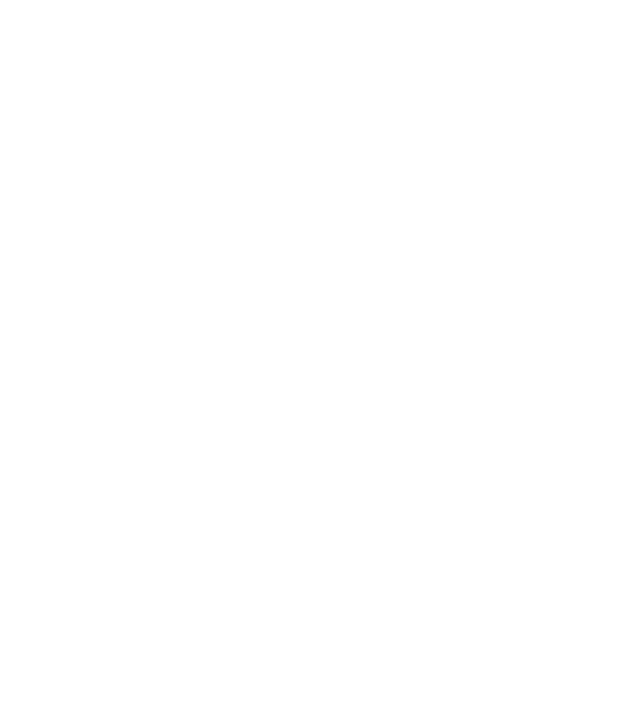
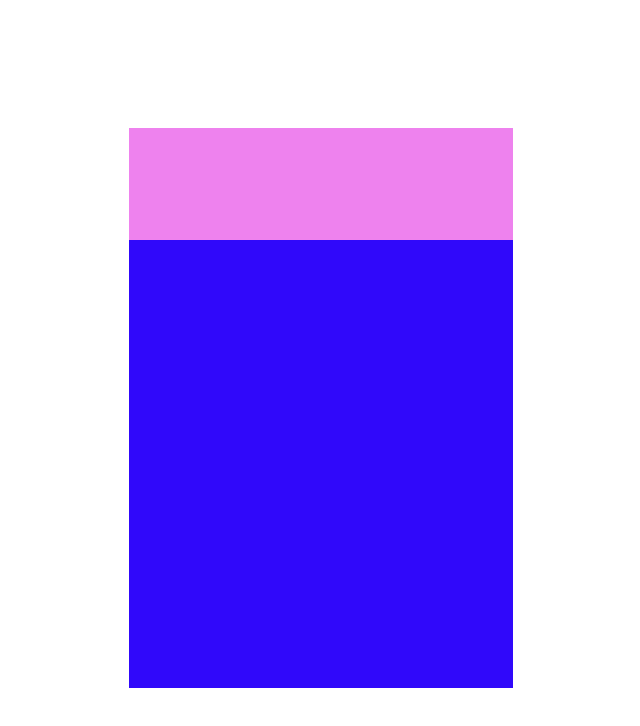
Before and after one commit to Somavanshi/Calculator_Project, a website built with Parcel: page index.html in a window 1280 px wide. Shown: the whole page, without its empty margins (327-967 px from the left). Built offline with nearby package versions, Linux system fonts and the light colour scheme.

Commit message:
added basic structure

```diff
--- a/index.html
+++ b/index.html
@@ -1,13 +1,20 @@
 <!DOCTYPE html>
-<html>
-  <head>
-    <title>Calculator Project</title>
-    <meta charset="UTF-8" />
-  </head>
+<html lang="en">
+<head>
+  <meta charset="UTF-8">
+  <meta name="viewport" content="width=device-width, initial-scale=1.0">
+  <link rel="stylesheet" href="src/styles.css">
+  <title>Document</title>
+</head>
+<body class="center_element">
+  <div class="container">
+    <div class="result">
 
-  <body>
-    <div id="app"></div>
+    </div>
 
-    <script src="src/index.js"></script>
-  </body>
+    <div class="buttons">
+
+    </div>
+  </div>
+</body>
 </html>
--- a/src/index.js
+++ /dev/null
@@ -1,3 +0,0 @@
-import "./styles.css";
-
-document.getElementById("app").innerHTML = ``;
--- a/src/styles.css
+++ b/src/styles.css
@@ -1,3 +1,31 @@
 body {
   font-family: sans-serif;
+  width: 100vw;
+  height: 100vh;
+  display: flex;
 }
+
+.center_element {
+  display: flex;
+  justify-content: center;
+  align-items: center;
+}
+
+.container {
+  width: 30%;
+  height: 70%;
+  background-color: aqua;
+  display: flex;
+  flex-direction: column;
+}
+
+.result {
+  width: 100%;
+  background-color: violet;
+  height: 20%;
+}
+.buttons {
+  width: 100%;
+  height: 80%;
+  background-color: rgb(48, 8, 250);
+}
```
